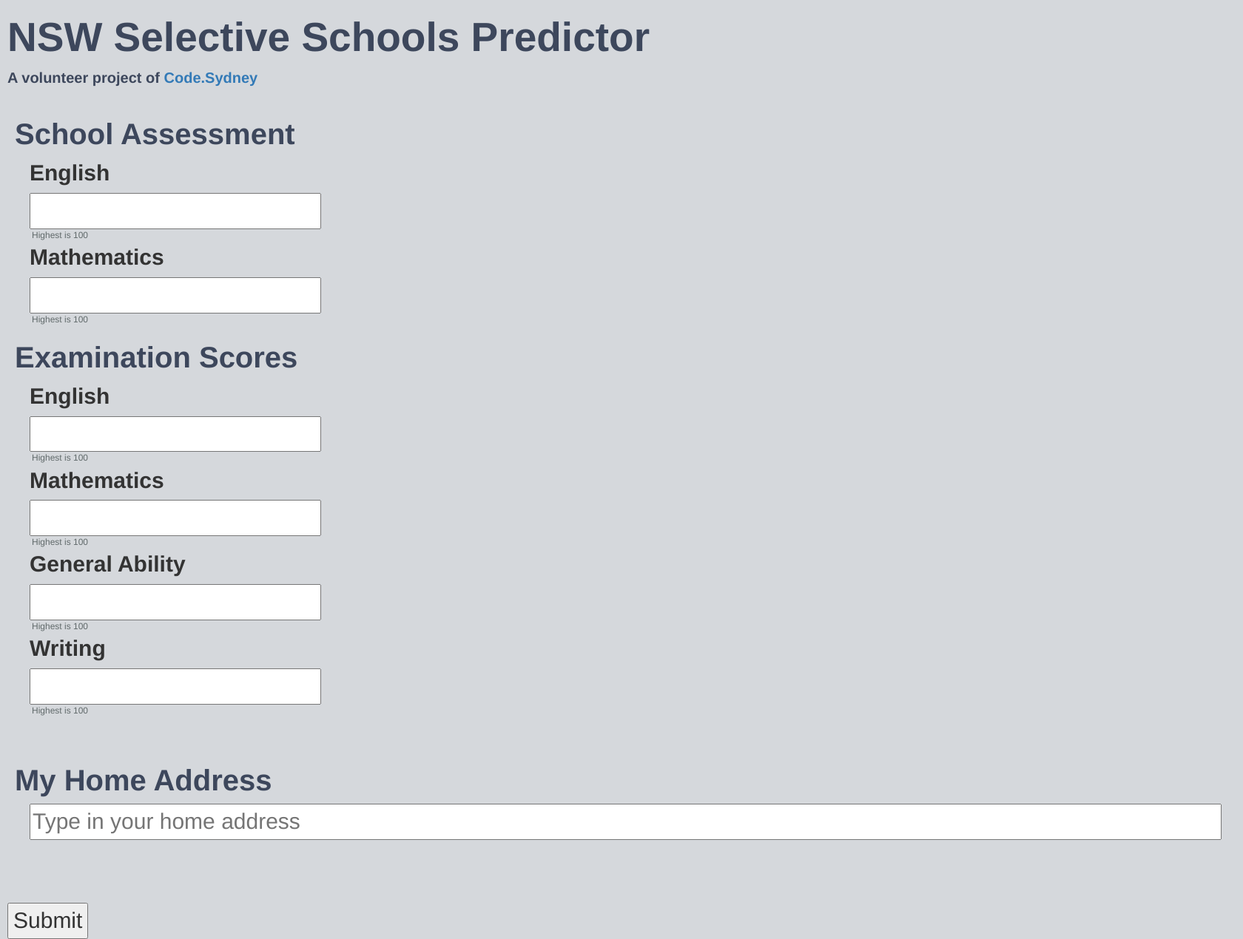
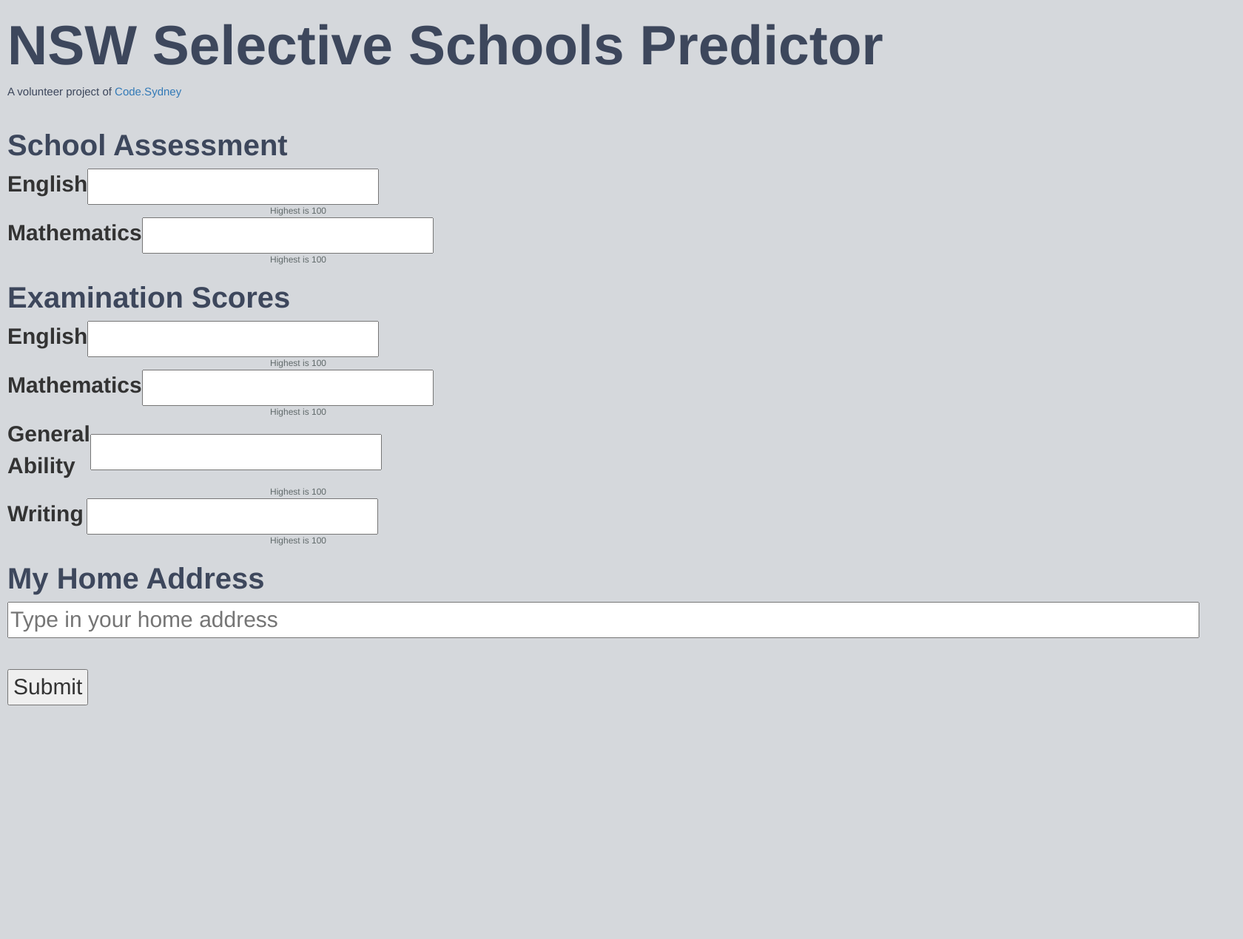
Before and after one commit to codesydney/myselective, a Flask app: page / in a window 1680 px wide. Shown: the whole page at 74% size. After the commit the page ends 954 px from the top, so only its background shows below. Run offline with Flask 2, Linux system fonts and the light colour scheme; some libraries are stand-ins or nearby versions.

Commit message:
align input boxes

```diff
--- a/app/templates/mainform.html
+++ b/app/templates/mainform.html
@@ -6,8 +6,8 @@
 	body {background-color:#D5D8DC}
 </style>
 
-<h1 style="color:#3d475c;font-size:55px;font-weight:bold;text-align:left;margin-left:10px">NSW Selective Schools Predictor</h1>
-<div style="color:#3d475c;font-size:20px;font-weight:bold;text-align:left;margin-left:10px">A volunteer project of <a href="https://www.code.sydney" target="_blank">Code.Sydney</a></div>
+<h1 style="color:#3d475c;font-size:75px;font-weight:bold;text-align:left;margin-left:10px">NSW Selective Schools Predictor</h1>
+<div style="color:#3d475c;font-size:15px;font-weight:normal;text-align:left;margin-left:10px">A volunteer project of <a href="https://www.code.sydney" target="_blank">Code.Sydney</a></div>
 
       <div style="font-size:20px;text-align:left;margin-left:10px;color:red">
       {% for message in form.School_English.errors %}
@@ -45,44 +45,62 @@
             {{ form.hidden_tag() }}
 
             <div style = "font-size:30px;font-weight:normal;text-align:left;margin-left:10px">
-			   <h2 style="color:#3d475c;font-size:40px;font-weight:bold;text-align:left;margin-left:10px">School Assessment</h2>
+			   <h2 style="color:#3d475c;font-size:40px;font-weight:bold;text-align:left">School Assessment</h2>
 
-			   <div style = "margin-left:30px;">
-               {{ form.School_English.label }}<br>
-               {{ form.School_English }}
-               <br>
-			   <div style = "margin-left:3px;color:#616A6B;font-size:12px;">Highest is 100</div>
+			   <table style="width:30%">
+			   <tr>
+   			      <td align="left">{{ form.School_English.label }}</td>
+				  <td align="right">{{ form.School_English }}</td>
+			   </tr>
+               </table>
+			   <div style = "margin-left:355px;color:#616A6B;font-size:12px;">Highest is 100</div>
 
-               {{ form.School_Maths.label }}<br>
-               {{ form.School_Maths }}
-			   <div style = "margin-left:3px;color:#616A6B;font-size:12px;">Highest is 100</div>
-               </div>
+			   <table style="width:30%">
+			   <tr>
+   			      <td align="left">{{ form.School_Maths.label }}</td>
+				  <td align="right">{{ form.School_Maths }}</td>
+			   </tr>
+               </table>
+			   <div style = "margin-left:355px;color:#616A6B;font-size:12px;">Highest is 100</div>
 
-			   <h2 style="color:#3d475c;font-size:40px;font-weight:bold;text-align:left;margin-left:10px">Examination Scores</h2>
+			   <h2 style="color:#3d475c;font-size:40px;font-weight:bold;text-align:left">Examination Scores</h2>
 
-			   <div style = "margin-left:30px;">
-               {{ form.ExaminationScores_English.label }}<br>
-               {{ form.ExaminationScores_English }}
-			   <div style = "margin-left:3px;color:#616A6B;font-size:12px;">Highest is 100</div>
+			   <table style="width:30%">
+			   <tr>
+   			      <td align="left">{{ form.ExaminationScores_English.label }}</td>
+				  <td align="right">{{ form.ExaminationScores_English }}</td>
+			   </tr>
+               </table>
+			   <div style = "margin-left:355px;color:#616A6B;font-size:12px;">Highest is 100</div>
 
-               {{ form.ExaminationScores_Maths.label }}<br>
-               {{ form.ExaminationScores_Maths }}
-			   <div style = "margin-left:3px;color:#616A6B;font-size:12px;">Highest is 100</div>
+			   <table style="width:30%">
+			   <tr>
+   			      <td align="left">{{ form.ExaminationScores_Maths.label }}</td>
+				  <td align="right">{{ form.ExaminationScores_Maths }}</td>
+			   </tr>
+               </table>
+			   <div style = "margin-left:355px;color:#616A6B;font-size:12px;">Highest is 100</div>
 
-               {{ form.ExaminationScores_GA.label }}<br>
-               {{ form.ExaminationScores_GA }}
-			   <div style = "margin-left:3px;color:#616A6B;font-size:12px;">Highest is 100</div>
+			   <table style="width:30%">
+			   <tr>
+   			      <td align="left">{{ form.ExaminationScores_GA.label }}</td>
+				  <td align="right">{{ form.ExaminationScores_GA }}</td>
+			   </tr>
+               </table>
+			   <div style = "margin-left:355px;color:#616A6B;font-size:12px;">Highest is 100</div>
 
-               {{ form.ExaminationScores_Writing.label }}<br>
-               {{ form.ExaminationScores_Writing }}
-			   <div style = "margin-left:3px;color:#616A6B;font-size:12px;">Highest is 100</div>
-			   </div>
-               <br>
+			   <table style="width:30%">
+			   <tr>
+   			      <td align="left">{{ form.ExaminationScores_Writing.label }}</td>
+				  <td align="right">{{ form.ExaminationScores_Writing }}</td>
+			   </tr>
+               </table>
+			   <div style = "margin-left:355px;color:#616A6B;font-size:12px;">Highest is 100</div>
 
 			  <body>
-   			    <h2 style="color:#3d475c;font-size:40px;font-weight:bold;text-align:left;margin-left:10px">My Home Address</h2>
 
-				<div style = "margin-left:30px;">
+   			    <h2 style="color:#3d475c;font-size:40px;font-weight:bold;text-align:left">My Home Address</h2>
+				<div>
 				<form>
                  {{ form.HomeAddress }}
 				 {{ form.HomeLat }}
@@ -118,9 +136,7 @@
 				{% endblock %}
 			  </body>
 
-              <br>
 			  <br>
-
 			  {{ form.Submit1 }}
 
             </div>
--- a/app/templates/result.html
+++ b/app/templates/result.html
@@ -6,8 +6,8 @@
 	body {background-color:#D5D8DC}
 </style>
 
-<h1 style="color:#3d475c;font-size:55px;font-weight:bold;text-align:left;margin-left:10px">NSW Selective Schools Predictor</h1>
-<div style="color:#3d475c;font-size:20px;font-weight:bold;text-align:left;margin-left:10px">A volunteer project of <a href="https://www.code.sydney" target="_blank">Code.Sydney</a></div>
+<h1 style="color:#3d475c;font-size:75px;font-weight:bold;text-align:left;margin-left:10px">NSW Selective Schools Predictor</h1>
+<div style="color:#3d475c;font-size:15px;font-weight:normal;text-align:left;margin-left:10px">A volunteer project of <a href="https://www.code.sydney" target="_blank">Code.Sydney</a></div>
 
       <form action = "" method="POST" name="mainform">
          <fieldset>
```
